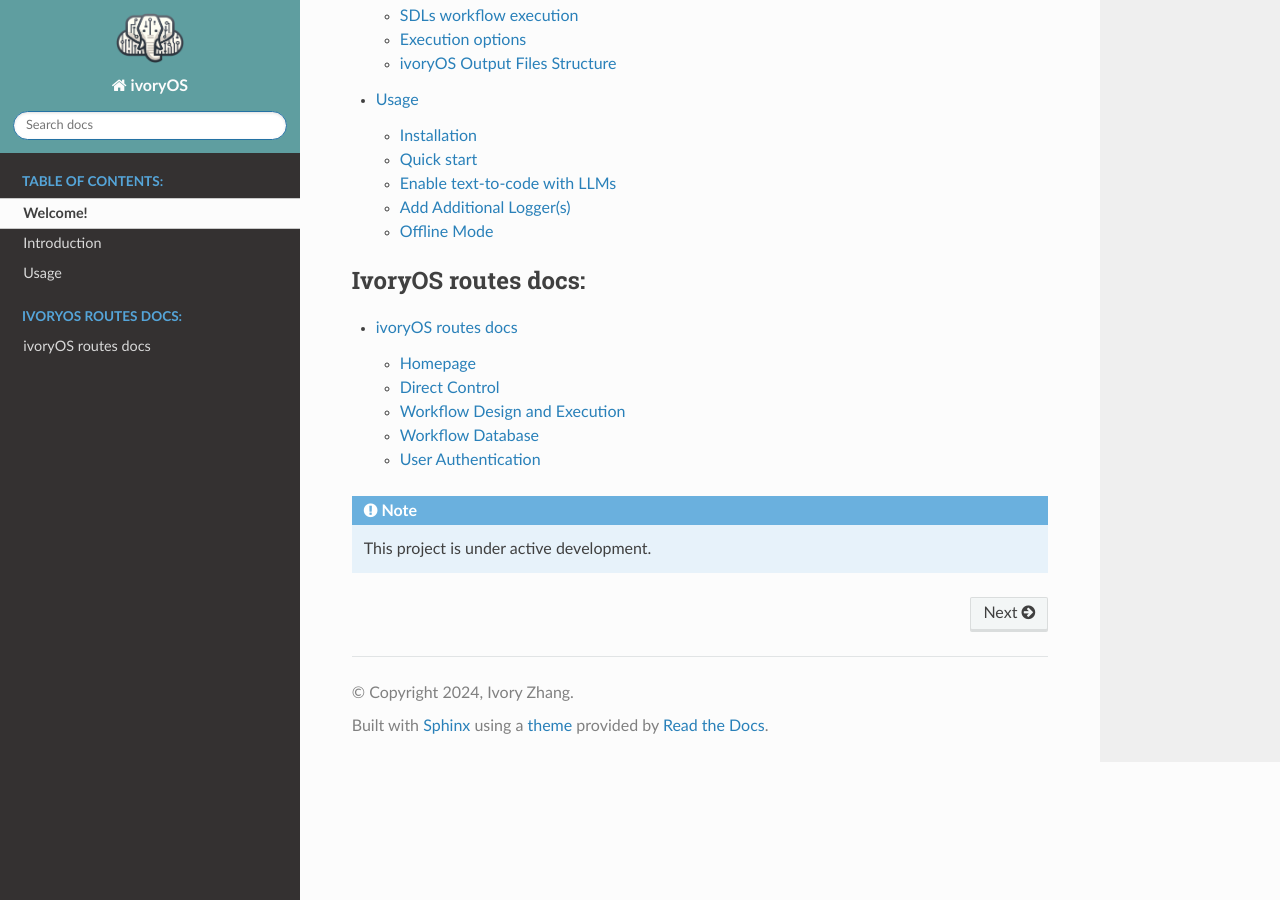
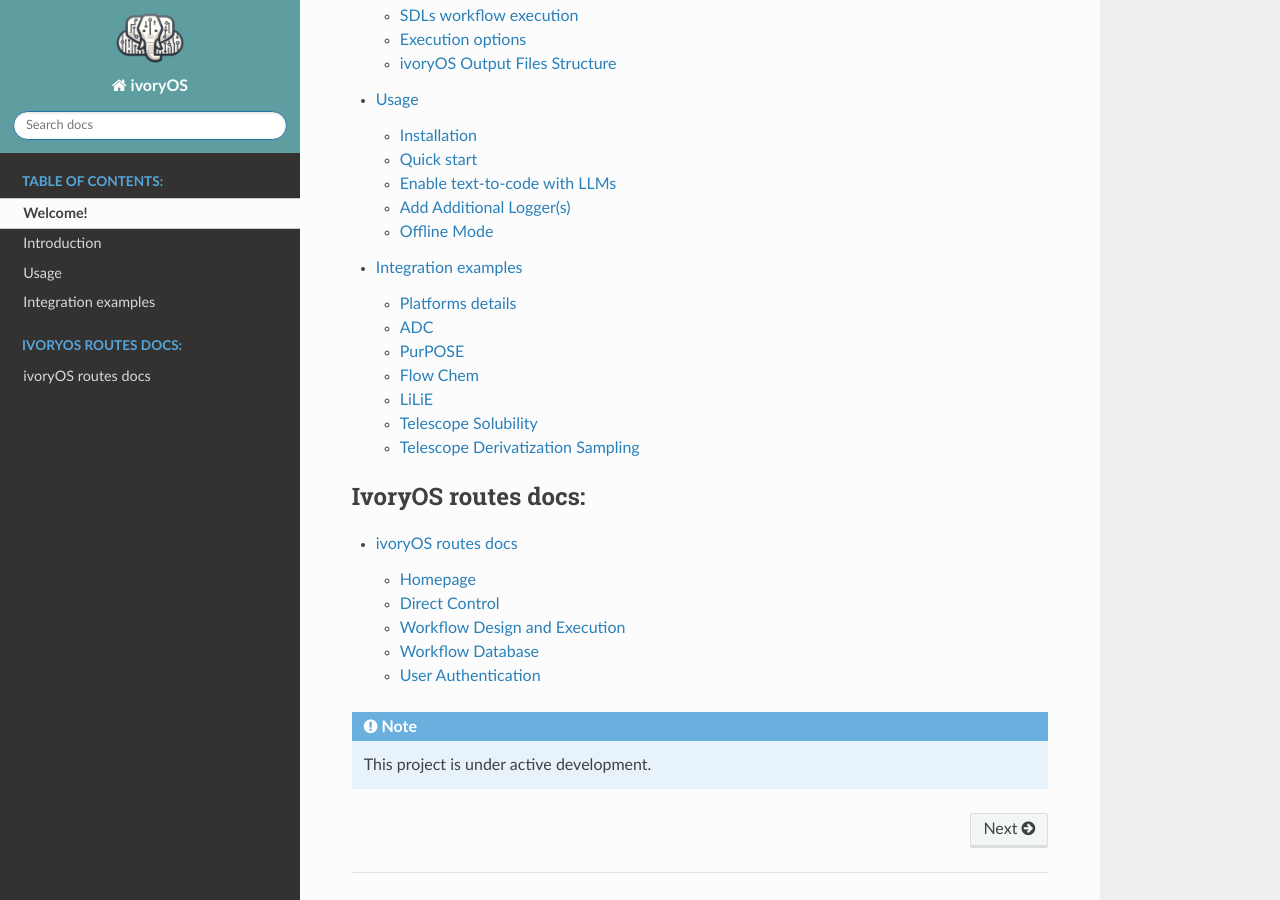
Before and after one commit to AccelerationConsortium/ivoryOS, a Sphinx documentation site: the page built from docs/source/index.rst, in a window 1280 px wide and 900 px high, scrolled down 1065 px. Built offline with Sphinx 7.4.7 and the Read the Docs theme 3.1.0, drawn with Linux system fonts in a browser that asks for light colours; some of the changed lines change nothing that is shown.

Commit message:
update docs

```diff
--- a/docs/source/conf.py
+++ b/docs/source/conf.py
@@ -1,6 +1,7 @@
 # Configuration file for the Sphinx documentation builder.
 import os
 import sys
+from ivoryos.version import __version__
 
 # -- Project information
 
@@ -8,7 +9,7 @@
 copyright = '2024, Ivory Zhang'
 author = 'Ivory Zhang, Lucy Hao'
 
-version = '0.1.9'
+version = __version__
 
 # -- General configuration
 sys.path.insert(0, os.path.abspath('../../'))
--- a/docs/source/index.rst
+++ b/docs/source/index.rst
@@ -40,6 +40,7 @@
    self
    introduction
    usage
+   integration
 
 
 .. toctree::
--- /dev/null
+++ b/docs/source/integration.rst
@@ -0,0 +1,39 @@
+Integration examples
+========================================
+
+
+Platforms details
+------------------------
+.. image:: _static/platforms.png
+   :alt: platforms
+
+
+ADC
+-------------------------
+Antibody Drug Conjugation (`ADC <https://gitlab.com/heingroup/adc-automation>`_) platform
+
+PurPOSE
+----------------
+Purification Platform Optimizing Solubility based Experimentation (`PurPOSE <https://gitlab.com/heingroup/purpose>`_).
+
+Flow Chem
+------------------
+The `Flow Chem <https://github.com/jiayu423/Autonomous-flow-optimizer>`_ code was optimized for ivoryOS (`flow_so_ivoryos <https://github.com/ivoryzh/Autonomous-flow-optimizer/blob/main/single%20objective%20edbo/flow_so_ivoryos.py>`_).
+
+LiLiE
+-------------
+Liquid-Liquid Extraction (`LiLiE <https://gitlab.com/heingroup/automated-lle>`_) platform is a work-in-progress platform, aiming to sample biphasic reactions. The code repository may be unavailable at this moment.
+
+
+Telescope Solubility
+----------------------
+This example is the solubility platform at Telescope Innovations Corp.
+
+.. raw:: html
+
+    <iframe width="560" height="315" src="https://www.youtube.com/embed/FC8_dFvfNo4" title="ivoryOS: integration with Telescope Innovations Solubility Platform" frameborder="0" allow="accelerometer; autoplay; clipboard-write; encrypted-media; gyroscope; picture-in-picture; web-share" referrerpolicy="strict-origin-when-cross-origin" allowfullscreen></iframe>
+
+
+Telescope Derivatization Sampling
+-------------------------
+This derivatization sampling setup at Telescope Innovations Corp. is using the DirectInject system and a `Sielc autosampler <https://gitlab.com/heingroup/sielc_dompser>`_.
```
